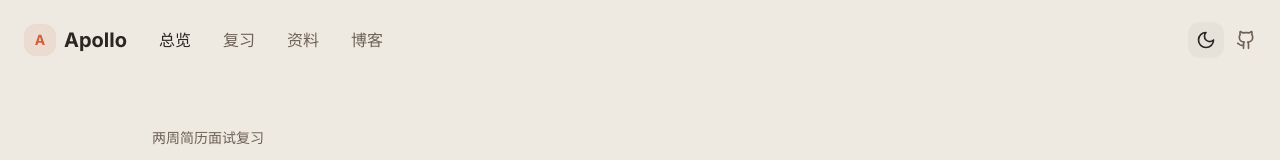
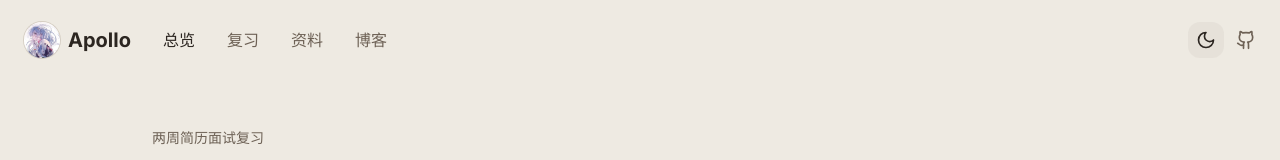
Before and after one commit to Fzgt/apollo, a React (Vite) app: page / in a window 1280 px wide. Shown: the top 160 px of the page. Built offline with nearby package versions, Linux system fonts and the light colour scheme.

Commit message:
feat: navbar 用头像替换字母 logo

```diff
--- a/src/components/layout/SiteNavbar.tsx
+++ b/src/components/layout/SiteNavbar.tsx
@@ -61,9 +61,11 @@ export function SiteNavbar() {
         <div className="container">
           <div className="flex h-16 items-center justify-between md:h-20">
             <Link to="/" className="flex items-center gap-2">
-              <span className="flex h-8 w-8 items-center justify-center rounded-lg bg-primary/10 text-sm font-bold text-primary">
-                A
-              </span>
+              <img
+                src="/logo-avatar.png"
+                alt=""
+                className="h-9 w-9 rounded-full object-cover ring-1 ring-border"
+              />
               <span className="whitespace-nowrap text-lg font-bold text-foreground md:text-xl">
                 {SITE_NAME}
               </span>
```
Also changed, not shown: public/logo-avatar.png (added).
